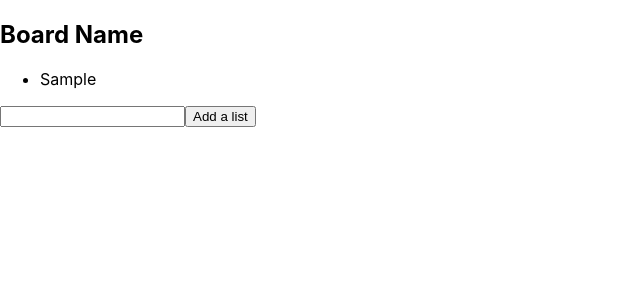
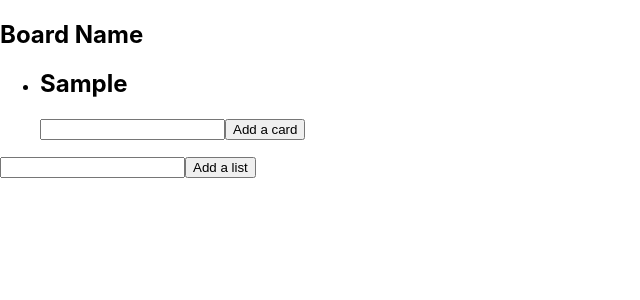
Before and after one commit to drevets/trellisimo-, a React (Create React App) app: page / in a window 1280 px wide. Both pictures are taken after typing "Sample" into the empty fields and a click on the button "Add a list". Shown: the top 300 px of the page, without its empty margins (0-640 px from the left). Built offline with nearby package versions, Linux system fonts and the light colour scheme.

Commit message:
can add cards to lists

```diff
--- a/src/Board.js
+++ b/src/Board.js
@@ -1,9 +1,15 @@
 import React from 'react';
+import List from './List';
 
 const Board = ({ lists, setLists }) => {
   const [listName, setListName] = React.useState('');
 
-  const handleAddList = () => {
+  const addCard = (card, listData) => {
+    const newList = {...listData, cards: listData.cards.concat([card])}
+    setLists([...lists.filter(list => list.name !== listData.name), newList]) // this looks kind of janky
+  }
+
+  const addList = () => {
     setLists(lists.concat([{ name: listName, cards: [] }]));
     setListName('');
   };
@@ -13,11 +19,16 @@ const Board = ({ lists, setLists }) => {
       <h2>Board Name</h2>
       <ul>
         {lists.map(list => (
-          <li key={list.name}>{list.name}</li>
+          <li key={list.name}>
+            <List listData={list} addCard={addCard} />
+          </li>
         ))}
       </ul>
-      <input value={listName} onChange={e => setListName(e.target.value)}></input>
-      <button onClick={() => handleAddList()}>Add a list</button>
+      <input
+        value={listName}
+        onChange={e => setListName(e.target.value)}
+      ></input>
+      <button onClick={() => addList()}>Add a list</button>
     </React.Fragment>
   );
 };
--- /dev/null
+++ b/src/List.js
@@ -0,0 +1,23 @@
+import React from 'react';
+
+const List = ({ listData, addCard }) => {
+  const [card, setCard] = React.useState('');
+
+  return (
+    <React.Fragment>
+      <h2>{listData.name}</h2>
+      <ul>
+        {listData.cards.map(card => (
+          <li key={card}>{card}</li>
+        ))}
+      </ul>
+      <input value={card} onChange={e => setCard(e.target.value)}></input>
+      <button onClick={() => {
+        addCard(card, listData)
+        setCard("")
+      }}>Add a card</button>
+    </React.Fragment>
+  );
+};
+
+export default List;
```
